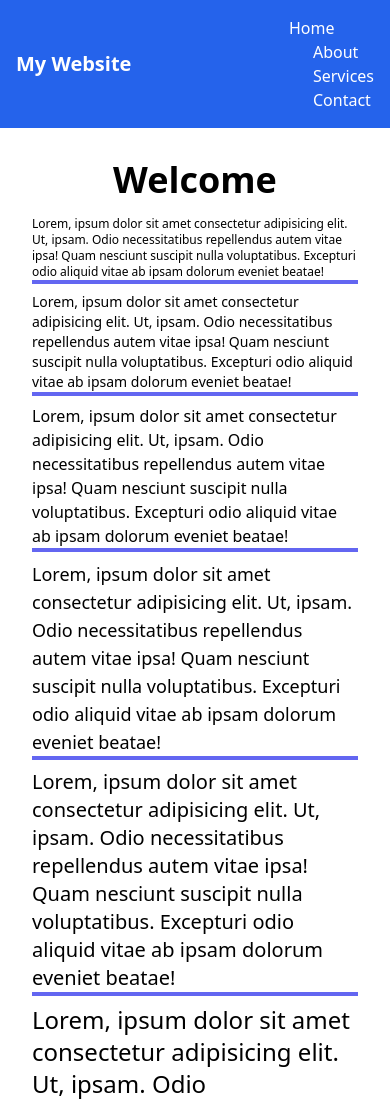
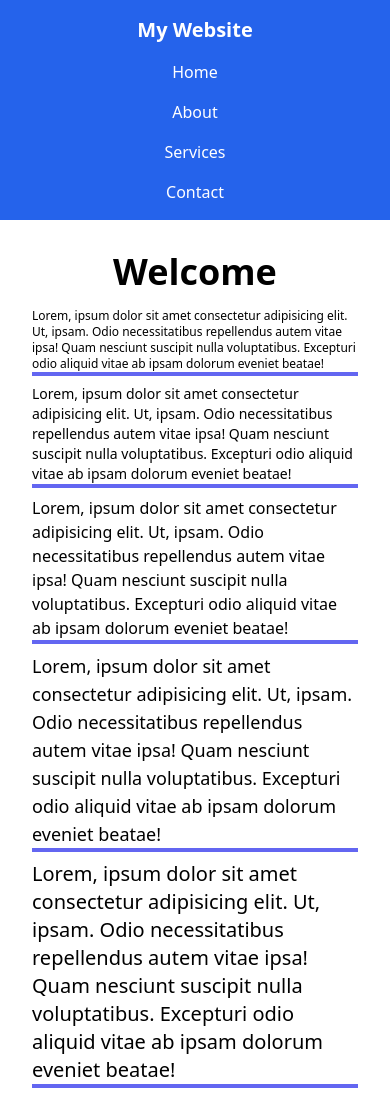
Before and after one commit to andre40000k/Tailwind-Project, a website: page index.html in a window 390 px wide. Shown: the top 1100 px of the page. Drawn offline with Linux system fonts and the light colour scheme.

Commit message:
Added adaptiviti for navbar

```diff
--- a/index.html
+++ b/index.html
@@ -12,48 +12,59 @@
 
     <header>
         <nav class="bg-blue-600 text-white p-4">
-            <div class="container mx-auto flex justify-between items-center">
-                <a href="#" class="text-xl font-bold">My Website</a>
-                <ul class="md:flex space-x-6">
-                    <li><a href="#" class="hover:text-gray-200 active:text-red-500">Home</a></li>
-                    <li><a href="#" class="hover:text-gray-200 active:text-red-500">About</a></li>
-                    <li><a href="#" class="hover:text-gray-200 active:text-red-500">Services</a></li>
-                    <li><a href="#" class="hover:text-gray-200 active:text-red-500">Contact</a></li>
+            <div class="container mx-auto flex flex-col md:flex-row justify-between items-center">
+                <a href="#" class="text-xl font-bold mb-4 md:mb-0">My Website</a>
+                <ul class="flex flex-col md:flex-row space-y-4 md:space-y-0 md:space-x-6">
+                    <li><a href="#" class="text-center block hover:text-gray-200 active:text-red-500">Home</a></li>
+                    <li><a href="#" class="text-center block hover:text-gray-200 active:text-red-500">About</a></li>
+                    <li><a href="#" class="text-center block hover:text-gray-200 active:text-red-500">Services</a></li>
+                    <li><a href="#" class="text-center block hover:text-gray-200 active:text-red-500">Contact</a></li>
                 </ul>
             </div>
         </nav>
     </header>
 
+
     <main class="container mx-auto p-8">
         <h1 class="text-4xl text-center font-bold mb-4">Welcome </h1>
-        <p class="text-xs my-2 border-b-4 border-indigo-500">Lorem, ipsum dolor sit amet consectetur adipisicing elit. Ut, ipsam. Odio necessitatibus
+        <p class="text-xs my-2 border-b-4 border-indigo-500">Lorem, ipsum dolor sit amet consectetur adipisicing elit.
+            Ut, ipsam. Odio necessitatibus
             repellendus autem vitae ipsa! Quam nesciunt suscipit nulla voluptatibus. Excepturi odio aliquid vitae ab
             ipsam dolorum eveniet beatae!</p>
-        <p class="text-sm my-2 border-b-4 border-indigo-500">Lorem, ipsum dolor sit amet consectetur adipisicing elit. Ut, ipsam. Odio necessitatibus
+        <p class="text-sm my-2 border-b-4 border-indigo-500">Lorem, ipsum dolor sit amet consectetur adipisicing elit.
+            Ut, ipsam. Odio necessitatibus
             repellendus autem vitae ipsa! Quam nesciunt suscipit nulla voluptatibus. Excepturi odio aliquid vitae ab
             ipsam dolorum eveniet beatae!</p>
-        <p class="text-base my-2 border-b-4 border-indigo-500">Lorem, ipsum dolor sit amet consectetur adipisicing elit. Ut, ipsam. Odio necessitatibus
+        <p class="text-base my-2 border-b-4 border-indigo-500">Lorem, ipsum dolor sit amet consectetur adipisicing elit.
+            Ut, ipsam. Odio necessitatibus
             repellendus autem vitae ipsa! Quam nesciunt suscipit nulla voluptatibus. Excepturi odio aliquid vitae ab
             ipsam dolorum eveniet beatae!</p>
-        <p class="text-lg my-2 border-b-4 border-indigo-500">Lorem, ipsum dolor sit amet consectetur adipisicing elit. Ut, ipsam. Odio necessitatibus
+        <p class="text-lg my-2 border-b-4 border-indigo-500">Lorem, ipsum dolor sit amet consectetur adipisicing elit.
+            Ut, ipsam. Odio necessitatibus
             repellendus autem vitae ipsa! Quam nesciunt suscipit nulla voluptatibus. Excepturi odio aliquid vitae ab
             ipsam dolorum eveniet beatae!</p>
-        <p class="text-xl my-2 border-b-4 border-indigo-500">Lorem, ipsum dolor sit amet consectetur adipisicing elit. Ut, ipsam. Odio necessitatibus
+        <p class="text-xl my-2 border-b-4 border-indigo-500">Lorem, ipsum dolor sit amet consectetur adipisicing elit.
+            Ut, ipsam. Odio necessitatibus
             repellendus autem vitae ipsa! Quam nesciunt suscipit nulla voluptatibus. Excepturi odio aliquid vitae ab
             ipsam dolorum eveniet beatae!</p>
-        <p class="text-2xl my-2 border-b-4 border-indigo-500">Lorem, ipsum dolor sit amet consectetur adipisicing elit. Ut, ipsam. Odio necessitatibus
+        <p class="text-2xl my-2 border-b-4 border-indigo-500">Lorem, ipsum dolor sit amet consectetur adipisicing elit.
+            Ut, ipsam. Odio necessitatibus
             repellendus autem vitae ipsa! Quam nesciunt suscipit nulla voluptatibus. Excepturi odio aliquid vitae ab
             ipsam dolorum eveniet beatae!</p>
-        <p class="text-3xl my-2 border-b-4 border-indigo-500">Lorem, ipsum dolor sit amet consectetur adipisicing elit. Ut, ipsam. Odio necessitatibus
+        <p class="text-3xl my-2 border-b-4 border-indigo-500">Lorem, ipsum dolor sit amet consectetur adipisicing elit.
+            Ut, ipsam. Odio necessitatibus
             repellendus autem vitae ipsa! Quam nesciunt suscipit nulla voluptatibus. Excepturi odio aliquid vitae ab
             ipsam dolorum eveniet beatae!</p>
-        <p class="text-4xl my-2 border-b-4 border-indigo-500">Lorem, ipsum dolor sit amet consectetur adipisicing elit. Ut, ipsam. Odio necessitatibus
+        <p class="text-4xl my-2 border-b-4 border-indigo-500">Lorem, ipsum dolor sit amet consectetur adipisicing elit.
+            Ut, ipsam. Odio necessitatibus
             repellendus autem vitae ipsa! Quam nesciunt suscipit nulla voluptatibus. Excepturi odio aliquid vitae ab
             ipsam dolorum eveniet beatae!</p>
-        <p class="text-5xl my-2 border-b-4 border-indigo-500">Lorem, ipsum dolor sit amet consectetur adipisicing elit. Ut, ipsam. Odio necessitatibus
+        <p class="text-5xl my-2 border-b-4 border-indigo-500">Lorem, ipsum dolor sit amet consectetur adipisicing elit.
+            Ut, ipsam. Odio necessitatibus
             repellendus autem vitae ipsa! Quam nesciunt suscipit nulla voluptatibus. Excepturi odio aliquid vitae ab
             ipsam dolorum eveniet beatae!</p>
-        <p class="text-6xl my-2 border-b-4 border-indigo-500">Lorem, ipsum dolor sit amet consectetur adipisicing elit. Ut, ipsam. Odio necessitatibus
+        <p class="text-6xl my-2 border-b-4 border-indigo-500">Lorem, ipsum dolor sit amet consectetur adipisicing elit.
+            Ut, ipsam. Odio necessitatibus
             repellendus autem vitae ipsa! Quam nesciunt suscipit nulla voluptatibus. Excepturi odio aliquid vitae ab
             ipsam dolorum eveniet beatae!</p>
     </main>
```
Also changed, not shown: src/output.css.
